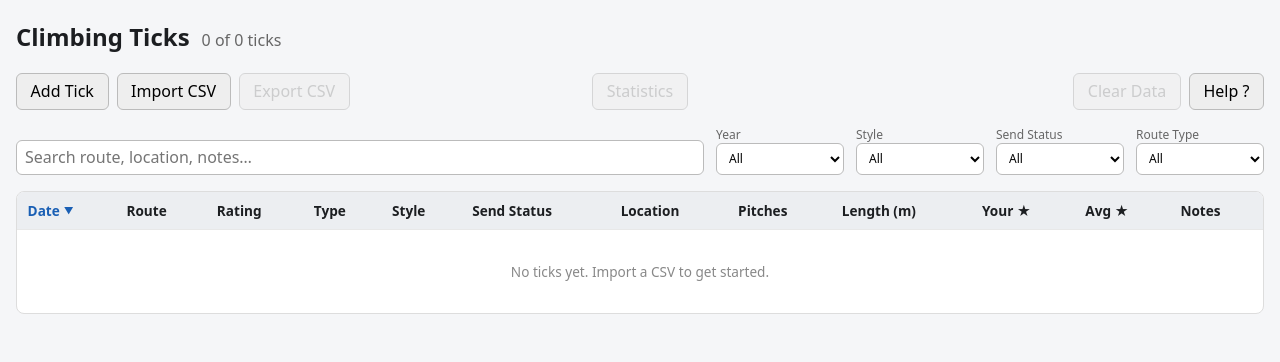
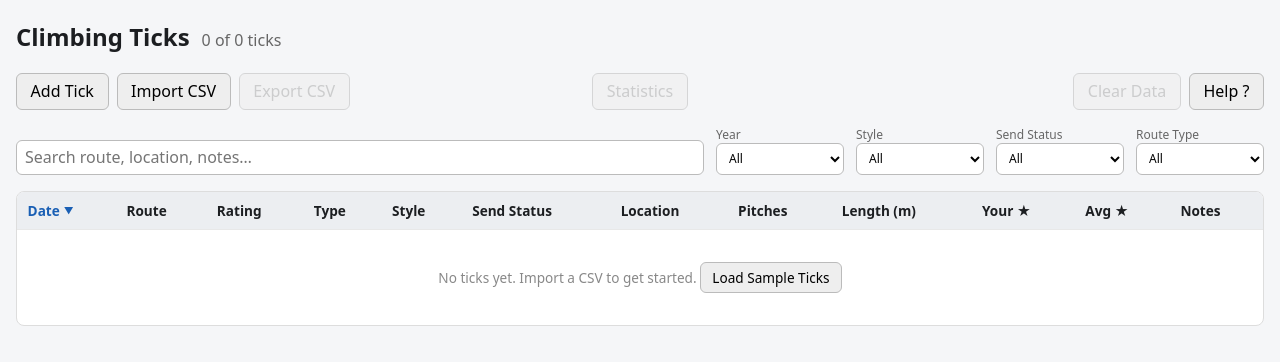
Before and after one commit to damonachey/ClimbingLog, a React (Vite) app: page / in a window 1280 px wide. Shown: the top 362 px of the page. Built offline with nearby package versions, Linux system fonts and the light colour scheme.

Commit message:
Add a Load Sample Ticks button to the empty-state message
Lets a fresh install populate 10 obviously-fake ticks for demoing the app.

```diff
--- a/src/App.jsx
+++ b/src/App.jsx
@@ -1,6 +1,7 @@
 import { useEffect, useMemo, useState } from "react";
 import { parseTicks, serializeTicks } from "./parseCsv.js";
 import { loadTicks, saveTicks } from "./db.js";
+import { generateSampleTicks } from "./sampleTicks.js";
 import { SEND_STATUS_BY_STYLE } from "./climbingOptions.js";
 import Toolbar from "./components/Toolbar.jsx";
 import TickForm from "./components/TickForm.jsx";
@@ -40,6 +41,12 @@ export default function App() {
     a.download = "ticks.csv";
     a.click();
     URL.revokeObjectURL(url);
+  };
+
+  const handleLoadSample = async () => {
+    const sample = generateSampleTicks();
+    await saveTicks(sample);
+    setTicks(sample);
   };
 
   const handleAddRoute = async (tick) => {
@@ -139,7 +146,18 @@ export default function App() {
         onSort={toggleSort}
         onEdit={setEditTarget}
         onDelete={setDeleteTarget}
-        emptyMessage={ticks.length === 0 ? "No ticks yet. Import a CSV to get started." : "No ticks match the current filters."}
+        emptyMessage={
+          ticks.length === 0 ? (
+            <>
+              No ticks yet. Import a CSV to get started.{" "}
+              <button type="button" className="load-sample" onClick={handleLoadSample}>
+                Load Sample Ticks
+              </button>
+            </>
+          ) : (
+            "No ticks match the current filters."
+          )
+        }
       />
       {showAddForm && (
         <TickForm options={options} onSubmit={handleAddRoute} onClose={() => setShowAddForm(false)} />
--- /dev/null
+++ b/src/sampleTicks.js
@@ -0,0 +1,17 @@
+// Obviously-fake data for demoing the app with an empty log.
+const SAMPLE_TICKS = [
+  { date: "2026-01-05", route: "Crimson Crimper", rating: "5.9", routeType: "Sport", style: "Lead", sendStatus: "Onsight", location: "Mock Rock", pitches: 1, length: 20, yourStars: 4, avgStars: 3.5, notes: "" },
+  { date: "2026-01-12", route: "Sandbagger's Delight", rating: "5.10a", routeType: "Trad", style: "Lead", sendStatus: "Redpoint", location: "Fictional Falls", pitches: 2, length: 40, yourStars: 3, avgStars: 4, notes: "Way harder than the guidebook says. My partner still owes me a beer." },
+  { date: "2026-01-19", route: "Send Train Departing", rating: "V4", routeType: "Boulder", style: "Solo", sendStatus: "Clean", location: "Sample Summit", pitches: 1, length: 4, yourStars: 5, avgStars: 4.5, notes: "" },
+  { date: "2026-01-26", route: "Ope, Wrong Beta", rating: "5.11b", routeType: "Sport", style: "Lead", sendStatus: "Fell/Hung", location: "Placeholder Point", pitches: 1, length: 25, yourStars: 2, avgStars: 3, notes: "" },
+  { date: "2026-02-02", route: "Gumby's First Lead", rating: "5.6", routeType: "Trad", style: "Lead", sendStatus: "Onsight", location: "Testcrag Towers", pitches: 1, length: 18, yourStars: 3, avgStars: 2.5, notes: "" },
+  { date: "2026-02-09", route: "Chalk Bag Confessions", rating: "5.10c", routeType: "Sport", style: "TR", sendStatus: "Clean", location: "Notional Notch", pitches: 1, length: 22, yourStars: 4, avgStars: 3.5, notes: "" },
+  { date: "2026-02-16", route: "Death by a Thousand Crimps", rating: "5.12a", routeType: "Sport", style: "Lead", sendStatus: "Redpoint", location: "Imaginary Ridge", pitches: 1, length: 30, yourStars: 5, avgStars: 4, notes: "" },
+  { date: "2026-02-23", route: "Flash in the Pan", rating: "5.9", routeType: "Sport", style: "Lead", sendStatus: "Flash", location: "Demo Dome", pitches: 1, length: 20, yourStars: 4, avgStars: 3, notes: "" },
+  { date: "2026-03-02", route: "Beta Sprayer's Nightmare", rating: "V2", routeType: "Boulder", style: "Follow", sendStatus: "Clean", location: "Sample Slabs", pitches: 1, length: 5, yourStars: 3, avgStars: 3, notes: "" },
+  { date: "2026-03-09", route: "The Whipper Zipper", rating: "5.10d", routeType: "Trad", style: "Solo", sendStatus: "Bailed", location: "Faux Face", pitches: 3, length: 60, yourStars: 1, avgStars: 2, notes: "Got spooked by a marmot at the crux. Bailed off a single nut." },
+].map((t) => ({ ...t, url: "" }));
+
+export function generateSampleTicks() {
+  return SAMPLE_TICKS.map((t) => ({ ...t }));
+}
--- a/src/styles.css
+++ b/src/styles.css
@@ -178,6 +178,17 @@ tbody tr:hover { background: #f4f8ff; }
 .row-delete:hover { color: #b3261e; border-color: #b3261e; background: rgba(179, 38, 30, 0.08); }
 
 .empty { text-align: center; color: #888; padding: 2rem; }
+
+.load-sample {
+  font: inherit;
+  padding: 0.3rem 0.7rem;
+  border: 1px solid #bbb;
+  border-radius: 6px;
+  background: #eee;
+  cursor: pointer;
+}
+
+.load-sample:hover { background: #e2e2e2; }
 
 a { color: #1a5fb4; text-decoration: none; }
 a:hover { text-decoration: underline; }
@@ -469,6 +480,8 @@ a:hover { text-decoration: underline; }
   .filters .reset { background: #2c2e35; color: inherit; border-color: #3c3f47; }
   .toolbar button { background: #2c2e35; color: inherit; border-color: #3c3f47; }
   .toolbar button:hover:not(:disabled) { background: #33353d; }
+  .load-sample { background: #2c2e35; color: inherit; border-color: #3c3f47; }
+  .load-sample:hover { background: #33353d; }
   .table-wrap { border-color: #2c2e35; background: #1d1e24; }
   .row-edit,
   .row-delete { border-color: #3c3f47; color: #9ca3af; }
```
